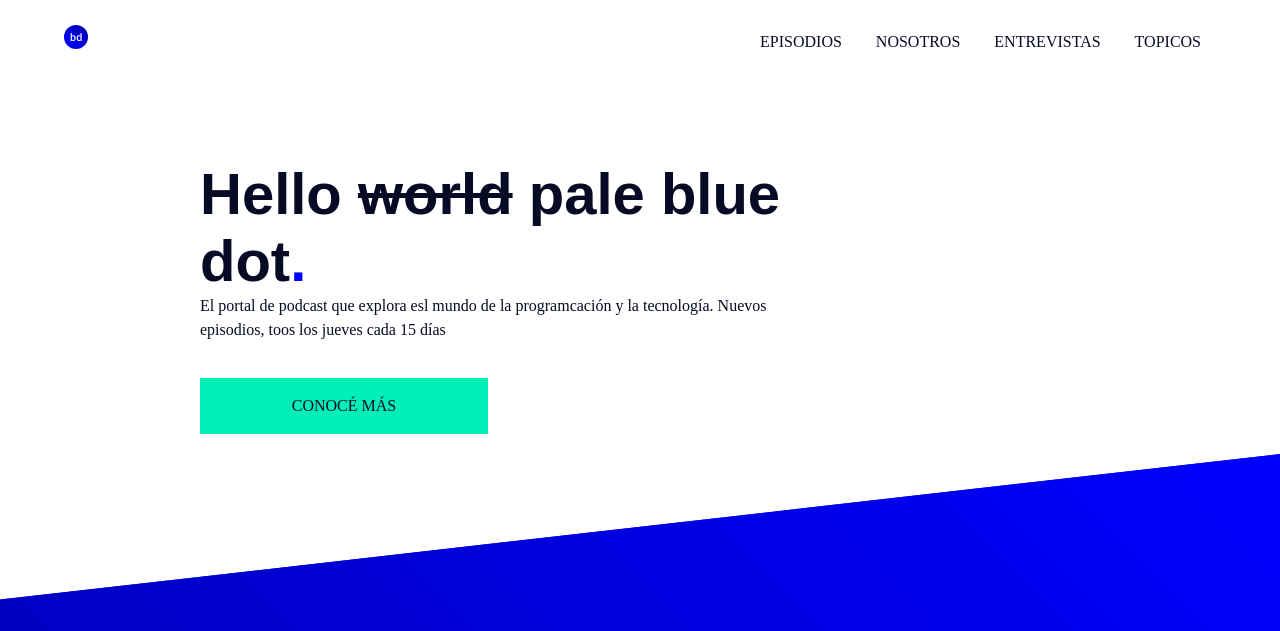
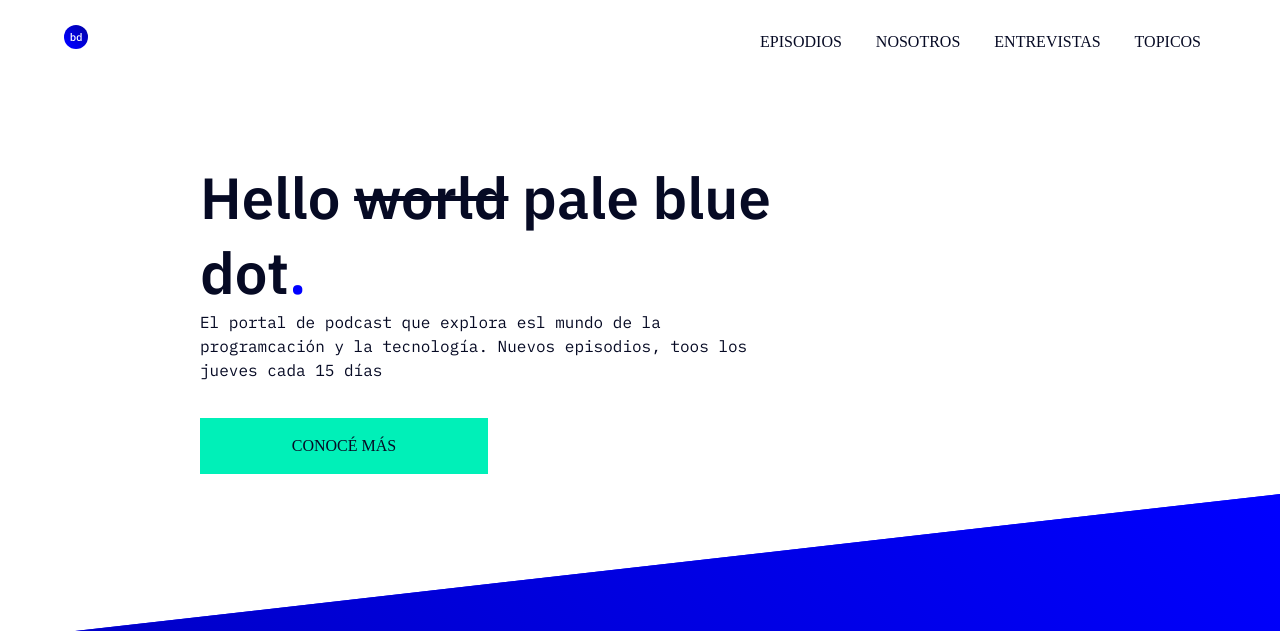
Before and after one commit to EdersonFajardo/Podcast, a plain HTML site: page index.html in a window 1280 px wide. Shown: the top 631 px of the page. Drawn offline with Linux system fonts and the light colour scheme.

Commit message:
estilos con scss con errores corregidos

```diff
--- a/style/_baserules.scss
+++ b/style/_baserules.scss
@@ -4,11 +4,11 @@
     padding: 0;
 }
 h1 , h2 {
-    font-family: IBMPlexSans, Arial, Helvetica, sans-serif;
+    font-family: 'IBM Plex Sans', sans-serif, Arial, Helvetica, sans-serif;
 }
 label {
-    font-family: IBMPlexSans-SemiBold, Arial, Helvetica, sans-serif;
+    font-family: 'IBM Plex Mono', monospace, Helvetica, sans-serif;
 }
 p {
-    font-family: IBMPlexMono, Arial, Helvetica, sans-serif;
+    font-family: 'IBM Plex Mono', medium, Arial, Helvetica, sans-serif;
 }
--- a/style/_main.scss
+++ b/style/_main.scss
@@ -10,7 +10,6 @@
   color: #060a24;
 }
 .inicio p {
-  font-family: IBMPlexMono;
   font-size: 14px;
   color: #060a24;
   letter-spacing: 0;
@@ -121,7 +120,6 @@ iframe{
   line-height: 42px;
 }
 .containetVenimos p {
-  font-family: IBMPlexMono;
   font-size: 14px;
   color: #060a24;
   letter-spacing: 0;
--- a/style/_mediaqueries.scss
+++ b/style/_mediaqueries.scss
@@ -46,6 +46,7 @@
     font-size: 58px;
     color: #060a24;
     margin-top: 100px;
+    font-family: 'IBM Plex Sans'
   }
   .inicio p {
     font-size: 16px;
@@ -147,7 +148,6 @@
   }
   .containetVenimos p {
     margin-right: 220px;
-    font-family: IBMPlexMono;
     font-size: 16px;
     line-height: 24px;
   }
```
Also changed, not shown: style/style.css, 1 other file.
